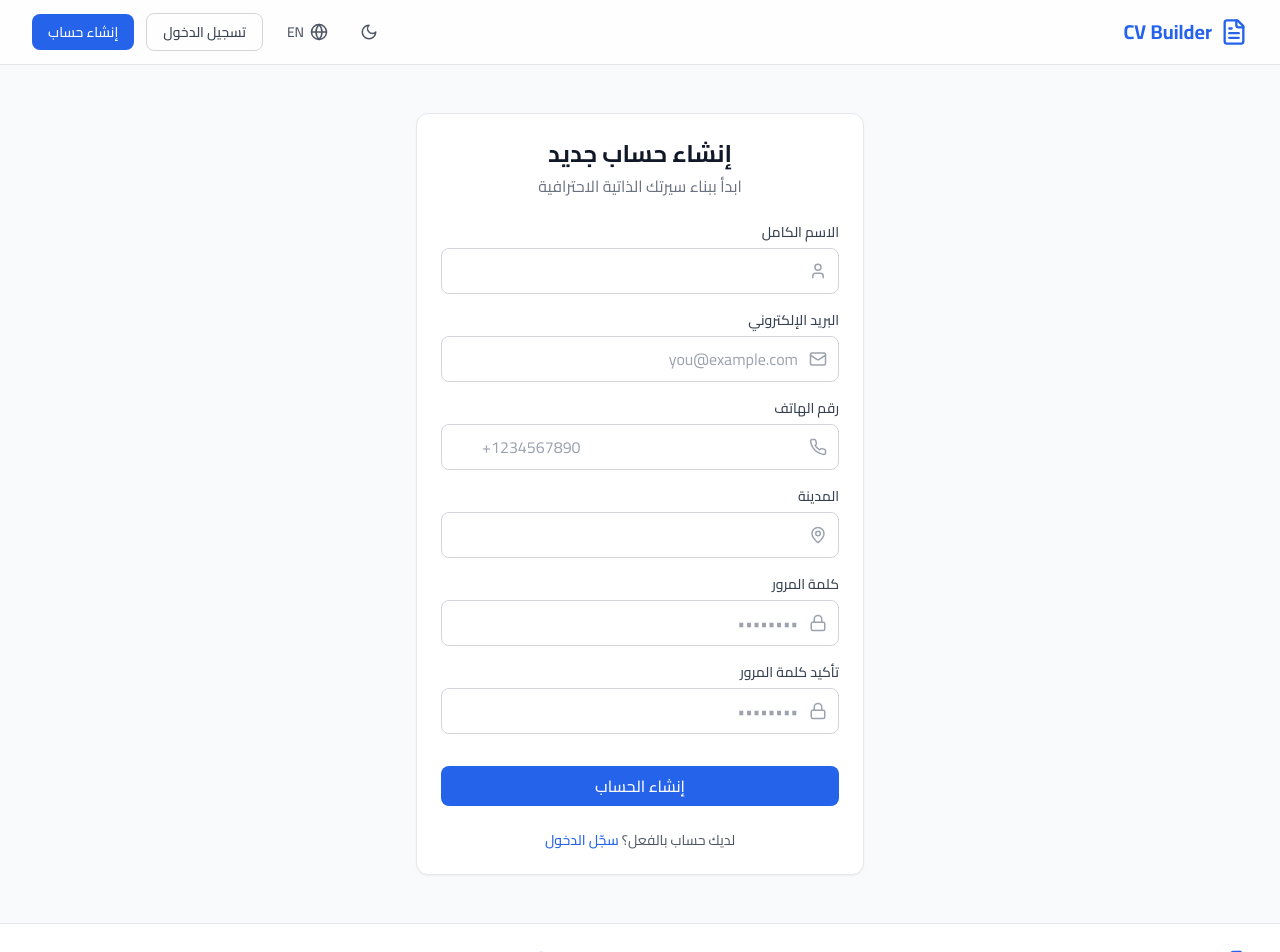
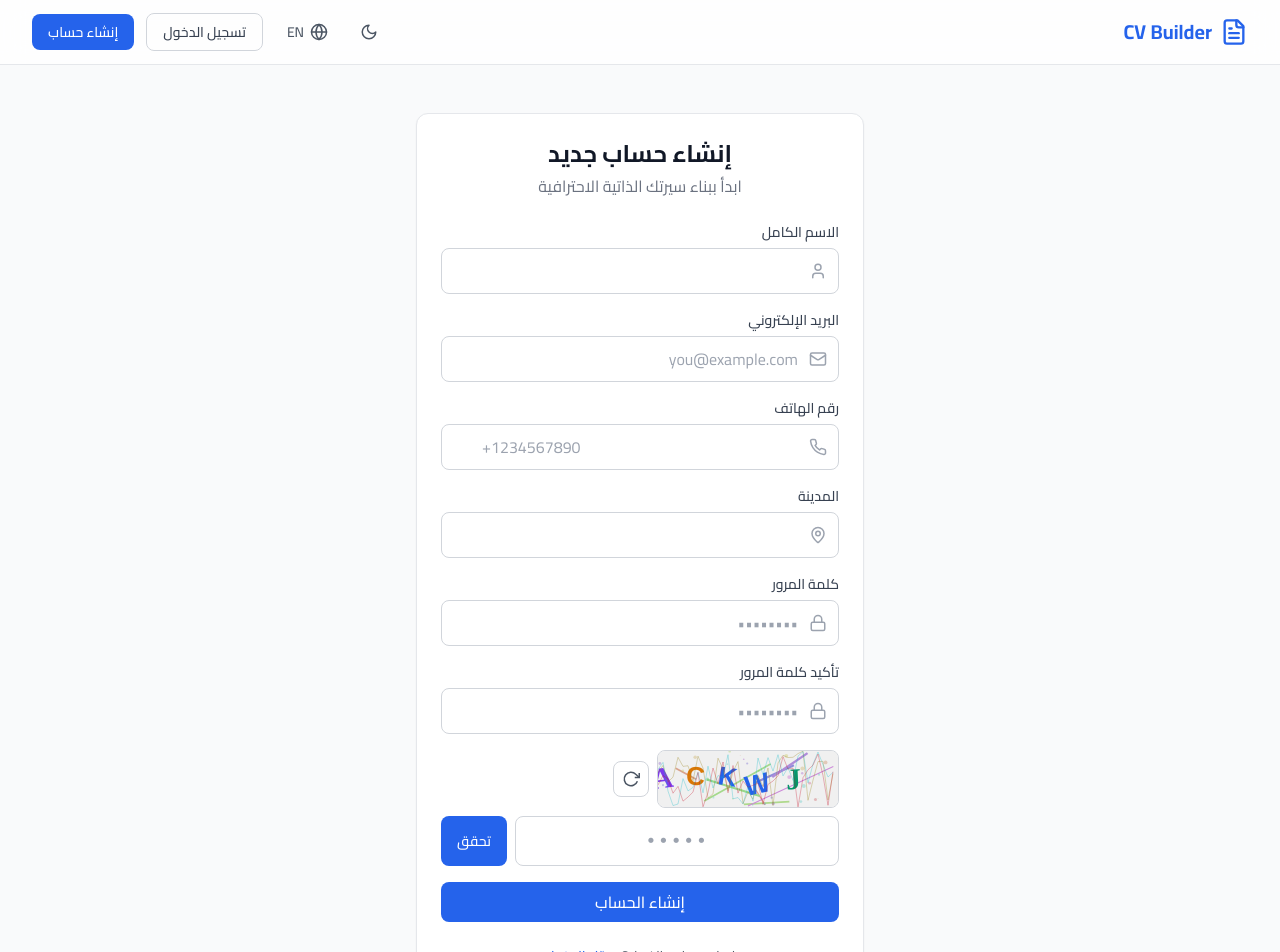
Before and after one commit to contashepo-create/cvbuilder, a React (Vite) app: page /register in a window 1280 px wide. Shown: the top 952 px of the page. Built offline with nearby package versions, Linux system fonts and the light colour scheme; no server answers; the database is empty.

Commit message:
Replace Cloudflare Turnstile with self-contained canvas captcha (no external service needed)

```diff
--- a/src/components/ui/Captcha.jsx
+++ b/src/components/ui/Captcha.jsx
@@ -1,74 +1,175 @@
-import { useState, useEffect, useRef } from 'react'
+import { useState, useEffect, useRef, useCallback } from 'react'
 
 /**
- * Cloudflare Turnstile Captcha Component
- * Free, privacy-friendly, AI-resistant captcha
- * Docs: https://developers.cloudflare.com/turnstile/
- *
- * Requires VITE_TURNSTILE_SITE_KEY in .env
- * Test keys (always pass): 1x00000000000000000000AA
- * Test keys (always fail): 2x00000000000000000000AB
+ * Self-contained Captcha component
+ * No external services required — works on any domain
+ * Uses canvas to generate distorted text + background noise
  */
 
-const SITE_KEY = import.meta.env.VITE_TURNSTILE_SITE_KEY || '1x00000000000000000000AA'
+function generateCaptchaText() {
+  const chars = 'ABCDEFGHJKLMNPQRSTUVWXYZ23456789'
+  let text = ''
+  for (let i = 0; i < 5; i++) {
+    text += chars[Math.floor(Math.random() * chars.length)]
+  }
+  return text
+}
 
-export default function Captcha({ onVerify, theme = 'light' }) {
-  const containerRef = useRef(null)
+function drawCaptcha(canvas, text) {
+  if (!canvas) return
+  const ctx = canvas.getContext('2d')
+  const w = canvas.width
+  const h = canvas.height
+
+  // Background
+  ctx.fillStyle = '#f0f0f0'
+  ctx.fillRect(0, 0, w, h)
+
+  // Noise lines
+  for (let i = 0; i < 8; i++) {
+    ctx.strokeStyle = `hsl(${Math.random() * 360}, 50%, 70%)`
+    ctx.lineWidth = 1 + Math.random() * 2
+    ctx.beginPath()
+    ctx.moveTo(Math.random() * w, Math.random() * h)
+    ctx.lineTo(Math.random() * w, Math.random() * h)
+    ctx.stroke()
+  }
+
+  // Noise dots
+  for (let i = 0; i < 40; i++) {
+    ctx.fillStyle = `hsl(${Math.random() * 360}, 50%, 60%, 0.4)`
+    ctx.beginPath()
+    ctx.arc(Math.random() * w, Math.random() * h, Math.random() * 2, 0, Math.PI * 2)
+    ctx.fill()
+  }
+
+  // Distorted text
+  const colors = ['#2563eb', '#7c3aed', '#dc2626', '#059669', '#d97706']
+  const fonts = ['bold 28px Cairo', 'bold 30px Inter', 'bold 26px sans-serif']
+
+  for (let i = 0; i < text.length; i++) {
+    ctx.save()
+    const x = 25 + i * 32
+    const y = h / 2 + (Math.random() - 0.5) * 10
+    const angle = (Math.random() - 0.5) * 0.6
+    ctx.translate(x, y)
+    ctx.rotate(angle)
+    ctx.font = fonts[Math.floor(Math.random() * fonts.length)]
+    ctx.fillStyle = colors[Math.floor(Math.random() * colors.length)]
+    ctx.fillText(text[i], -10, 10)
+    ctx.restore()
+  }
+
+  // More noise on top
+  for (let i = 0; i < 3; i++) {
+    ctx.strokeStyle = `rgba(${Math.random() * 200}, ${Math.random() * 200}, ${Math.random() * 200}, 0.3)`
+    ctx.lineWidth = 1
+    ctx.beginPath()
+    for (let j = 0; j < w; j += 5) {
+      ctx.lineTo(j, Math.random() * h)
+    }
+    ctx.stroke()
+  }
+}
+
+export default function Captcha({ onVerify }) {
+  const canvasRef = useRef(null)
+  const [captchaText, setCaptchaText] = useState('')
+  const [userInput, setUserInput] = useState('')
   const [verified, setVerified] = useState(false)
-  const [widgetId, setWidgetId] = useState(null)
+  const [error, setError] = useState('')
+
+  const generateNew = useCallback(() => {
+    const text = generateCaptchaText()
+    setCaptchaText(text)
+    setUserInput('')
+    setVerified(false)
+    setError('')
+    onVerify(null)
+    setTimeout(() => drawCaptcha(canvasRef.current, text), 50)
+  }, [onVerify])
 
   useEffect(() => {
-    // Load Turnstile script
-    if (!document.getElementById('cf-turnstile-script')) {
-      const script = document.createElement('script')
-      script.id = 'cf-turnstile-script'
-      script.src = 'https://challenges.cloudflare.com/turnstile/v0/api.js'
-      script.async = true
-      script.defer = true
-      document.head.appendChild(script)
+    generateNew()
+  }, [generateNew])
+
+  const handleVerify = () => {
+    if (userInput.toUpperCase().trim() === captchaText) {
+      setVerified(true)
+      setError('')
+      onVerify(captchaText)
+    } else {
+      setError('❌ خطأ في الكود')
+      generateNew()
     }
+  }
 
-    // Render widget when script is loaded
-    const tryRender = () => {
-      if (window.turnstile && containerRef.current) {
-        const id = window.turnstile.render(containerRef.current, {
-          sitekey: SITE_KEY,
-          theme: theme,
-          callback: (token) => {
-            setVerified(true)
-            onVerify(token)
-          },
-          'error-callback': () => {
-            setVerified(false)
-            onVerify(null)
-          },
-          'expired-callback': () => {
-            setVerified(false)
-            onVerify(null)
-          },
-        })
-        setWidgetId(id)
-      } else {
-        setTimeout(tryRender, 200)
-      }
+  const handleKeyDown = (e) => {
+    if (e.key === 'Enter') {
+      e.preventDefault()
+      handleVerify()
     }
-    tryRender()
+  }
 
-    return () => {
-      if (widgetId !== null && window.turnstile) {
-        window.turnstile.remove(widgetId)
-      }
-    }
-  }, [])
+  if (verified) {
+    return (
+      <div className="flex items-center gap-2 p-3 rounded-lg bg-green-50 border border-green-200">
+        <svg width="20" height="20" viewBox="0 0 24 24" fill="none" stroke="currentColor" strokeWidth="3" className="text-green-600">
+          <polyline points="20 6 9 17 4 12" />
+        </svg>
+        <span className="text-sm text-green-700 font-medium">تم التحقق ✓</span>
+      </div>
+    )
+  }
 
   return (
-    <div className="flex flex-col gap-2">
-      <div ref={containerRef} className="cf-turnstile"></div>
-      {verified && (
-        <p className="text-xs text-green-600 flex items-center gap-1">
-          ✓ تم التحقق
-        </p>
-      )}
+    <div className="space-y-2">
+      <div className="flex items-center gap-2">
+        {/* Captcha canvas */}
+        <canvas
+          ref={canvasRef}
+          width={180}
+          height={56}
+          className="rounded-lg border border-gray-300 dark:border-gray-600 bg-gray-50"
+        />
+
+        {/* Refresh button */}
+        <button
+          type="button"
+          onClick={generateNew}
+          className="p-2 rounded-lg border border-gray-300 dark:border-gray-600 text-gray-600 dark:text-gray-400 hover:bg-gray-100 dark:hover:bg-gray-700 transition-colors"
+          title="تحديث"
+        >
+          <svg width="18" height="18" viewBox="0 0 24 24" fill="none" stroke="currentColor" strokeWidth="2">
+            <path d="M23 4v6h-6" />
+            <path d="M20.49 15a9 9 0 1 1-2.12-9.36L23 10" />
+          </svg>
+        </button>
+      </div>
+
+      {/* Input + verify */}
+      <div className="flex gap-2">
+        <input
+          type="text"
+          value={userInput}
+          onChange={(e) => setUserInput(e.target.value.toUpperCase())}
+          onKeyDown={handleKeyDown}
+          className="input text-center font-mono tracking-widest text-lg"
+          placeholder="•••••"
+          maxLength={5}
+          dir="ltr"
+          autoComplete="off"
+        />
+        <button
+          type="button"
+          onClick={handleVerify}
+          className="btn-primary text-sm whitespace-nowrap"
+        >
+          تحقق
+        </button>
+      </div>
+
+      {error && <p className="text-red-500 text-xs">{error}</p>}
     </div>
   )
 }
```
Also changed, not shown: .codely/clipboard/clipboard-1783091599808.png (added).
